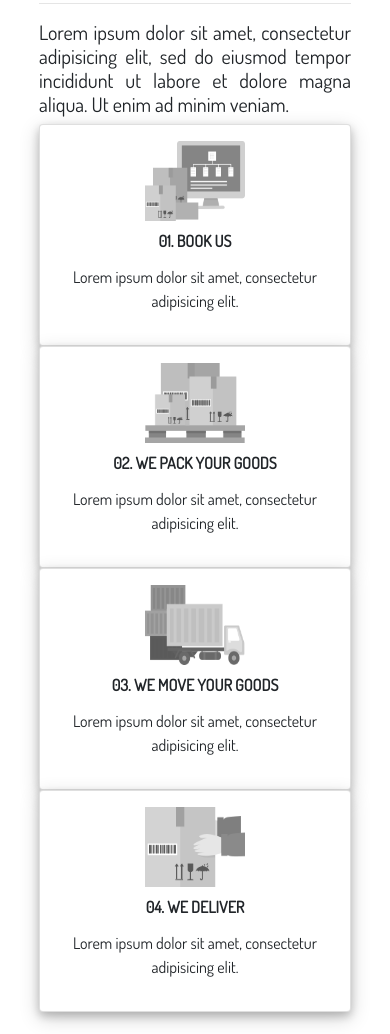
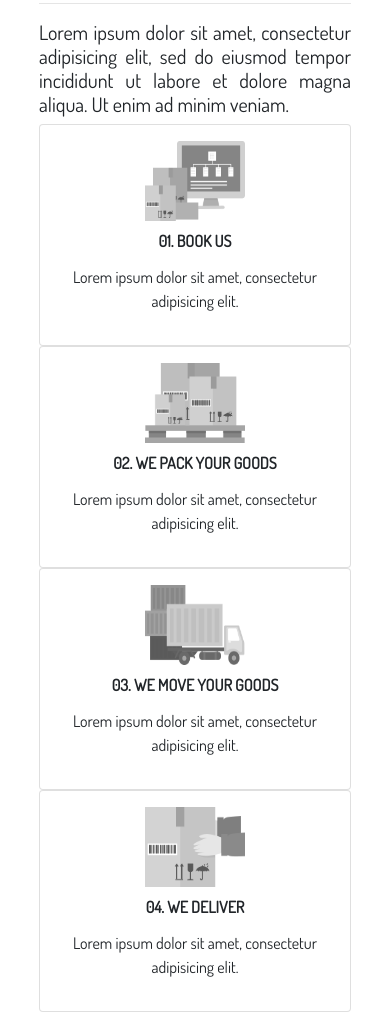
Before and after one commit to albay13/capstone-one, a plain HTML site: page services.html in a window 390 px wide. Shown: the part 2140-3174 px from the top of the page. Drawn offline with nearby package versions, Linux system fonts and the light colour scheme.

Commit message:
Responsive Carousel, About & Services Content v.2

```diff
--- a/services.html
+++ b/services.html
@@ -14,7 +14,7 @@
     <link href="https://fonts.googleapis.com/css?family=Abel|Dosis" rel="stylesheet">
 <!-- accordion angle-down/up font awesome link -->
     <link href="https://maxcdn.bootstrapcdn.com/font-awesome/4.5.0/css/font-awesome.min.css" rel="stylesheet">
-    <link rel="icon" href="assets/images/logo.png">
+    <link rel="icon" href="assets/images/logo2.png">
     <title>TroyLogistics | Services</title>
 
 	<style type="text/css">
@@ -190,9 +190,9 @@
 	      <li class="nav-item non-active">
 	        <a class="nav-link" href="contact.html">Contact</a>
 	      </li>
-	      <li class="nav-item mr-1">
+	     <!--  <li class="nav-item mr-1">
 	      	 <button id="btnRegister" class="btn btn-danger my-2 my-sm-2 my-lg-0 text-uppercase" type="submit">Register</button>
-	      </li>
+	      </li> -->
 	    </ul>
 	  </div>
 </nav>
@@ -284,7 +284,7 @@
 		  <!-- First Row Description -->
 		  	<div class="row">
 		  		<div class="col-lg-3 col-md-6 col-sm-12 mb-lg-3 mb-md-3 mb-sm-3 mb-xs-3">
-					<div class="card card-1 card-columns-hww wow fadeInLeft"data-wow-duration=".50s" data-wow-delay=".20s">
+					<div style="box-shadow: none;" class="card card-columns-hww wow fadeInLeft"data-wow-duration=".50s" data-wow-delay=".20s">
 						<img class="mx-auto d-block mb-2" src="assets/images/How-we-Work-1.png" width="100" height="80">
 						<!-- Icon made by http://www.freepik.com from www.flaticon.com -->
 						<div class="card-title text-uppercase text-center"><strong>01. Book Us</strong></div>
@@ -296,7 +296,7 @@
 					</div>
 		  		</div>
 		  		<div class="col-lg-3 col-md-6 col-sm-12 mb-lg-3 mb-md-3 mb-sm-3 mb-xs-3">
-					<div class="card card-1 card-columns-hww wow fadeInLeft"data-wow-duration=".50s" data-wow-delay=".30s">
+					<div style="box-shadow: none;" class="card card-columns-hww wow fadeInLeft"data-wow-duration=".50s" data-wow-delay=".30s">
 						<img class="mx-auto d-block mb-2" src="assets/images/How-we-Work-2.png" width="100" height="80">
 						<!-- Icon made by Pause08 from www.flaticon.com -->
 						<div class="card-title text-uppercase text-center"><strong>02. We Pack your Goods</strong></div>
@@ -308,7 +308,7 @@
 					</div>
 		  		</div>
 		  		<div class="col-lg-3 col-md-6 col-sm-12 mb-lg-3 mb-md-3 mb-sm-3 mb-xs-3">
-					<div class="card card-1 card-columns-hww wow fadeInLeft"data-wow-duration=".50s" data-wow-delay=".40s">
+					<div style="box-shadow: none;" class="card card-columns-hww wow fadeInLeft"data-wow-duration=".50s" data-wow-delay=".40s">
 						<img class="mx-auto d-block mb-2" src="assets/images/How-we-Work-3.png" width="100" height="80">
 						<!-- Icons made by monkik from www.flaticon.com -->
 						<div class="card-title text-uppercase text-center"><strong>03. We Move your Goods</strong></div>
@@ -320,7 +320,7 @@
 					</div>
 		  		</div>
 		  		<div class="col-lg-3 col-md-6 col-sm-12 mb-lg-3 mb-md-3 mb-sm-3 mb-xs-3">
-					<div class="card card-1 card-columns-hww wow fadeInLeft"data-wow-duration=".50s" data-wow-delay=".50s">
+					<div style="box-shadow: none;" class="card card-columns-hww wow fadeInLeft"data-wow-duration=".50s" data-wow-delay=".50s">
 						<img class="mx-auto d-block mb-2" src="assets/images/How-we-Work-4.png" width="100" height="80">
 						<!-- Icons made by monkik from www.flaticon.com -->
 						<div class="card-title text-uppercase text-center"><strong>04. We Deliver</strong></div>
```
Also changed, not shown: about.html (+4 -3 lines), contact.html (+3 -3 lines), index.html (+1 -1 lines), schedule.html (+3 -3 lines), tracking.html (+3 -3 lines).
